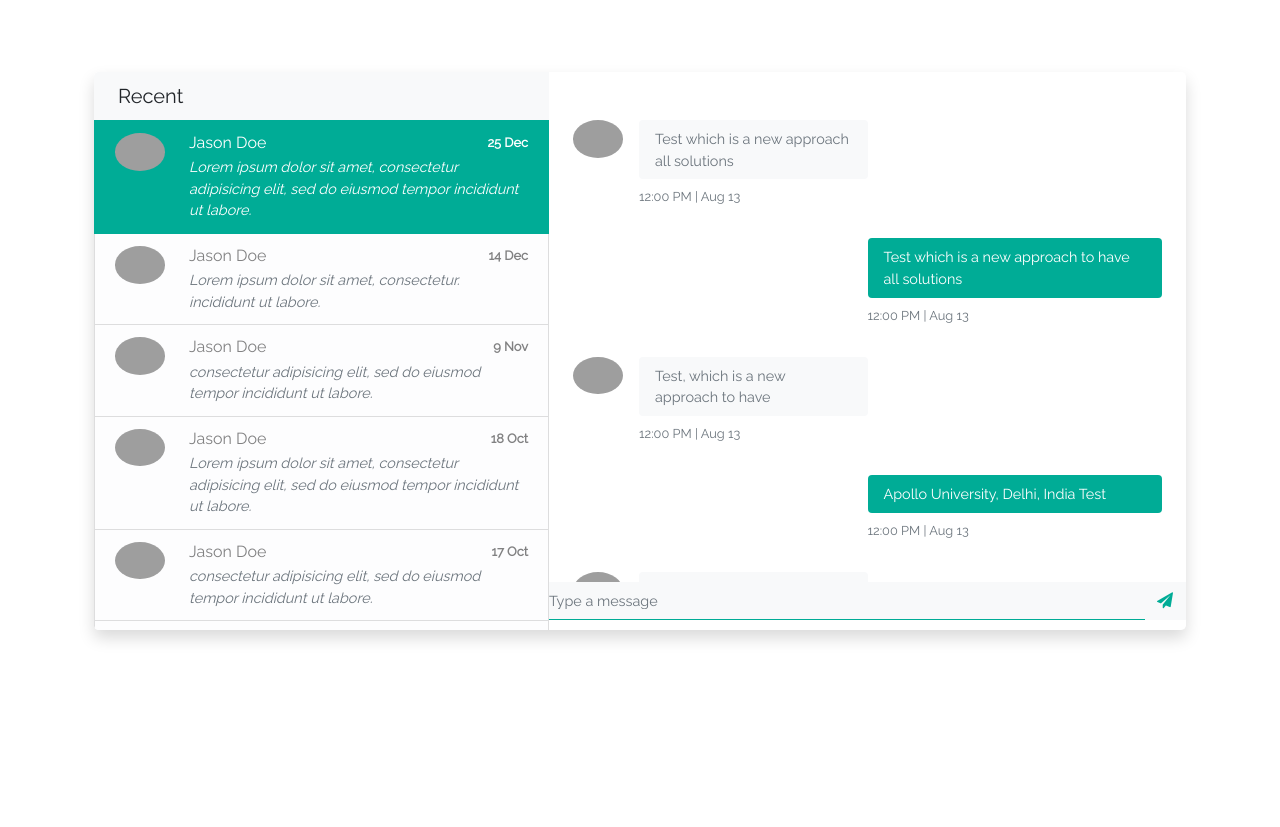
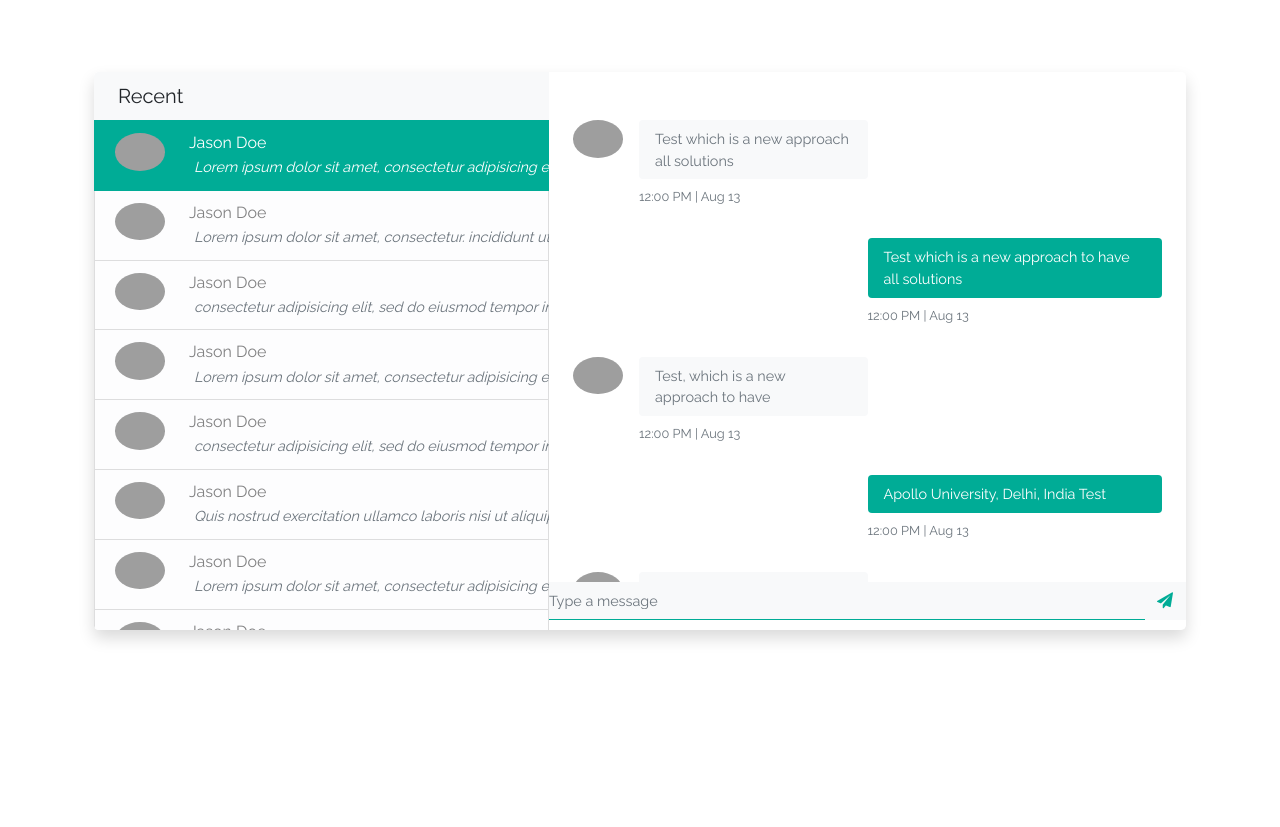
Before and after one commit to bagobob/TeamChat, a Symfony app: template templates/message/index.html.twig in a window 1280 px wide. Shown: the part 56-883 px from the top of the page. Run offline with Twig, Linux system fonts and the light colour scheme; the template is opened without the code that fills it, so the values that code supplies are empty; some libraries are stand-ins or nearby versions; grey boxes are pictures that could not be loaded.

Commit message:
Update style.css

```diff
--- a/public/css/style.css
+++ b/public/css/style.css
@@ -279,6 +279,10 @@ html,body{
 ::-webkit-scrollbar-thumb{
     background:white;
 }
-p .font-italic mb-0.text-small{
-
+p.font-italic.mb-0.text-small{
+    grid-column: span 3 !important;
+    padding-left: 5px !important;
+    white-space: nowrap !important;
+    overflow-x: hidden !important;
+    text-overflow: ellipsis !important;
 }
```
